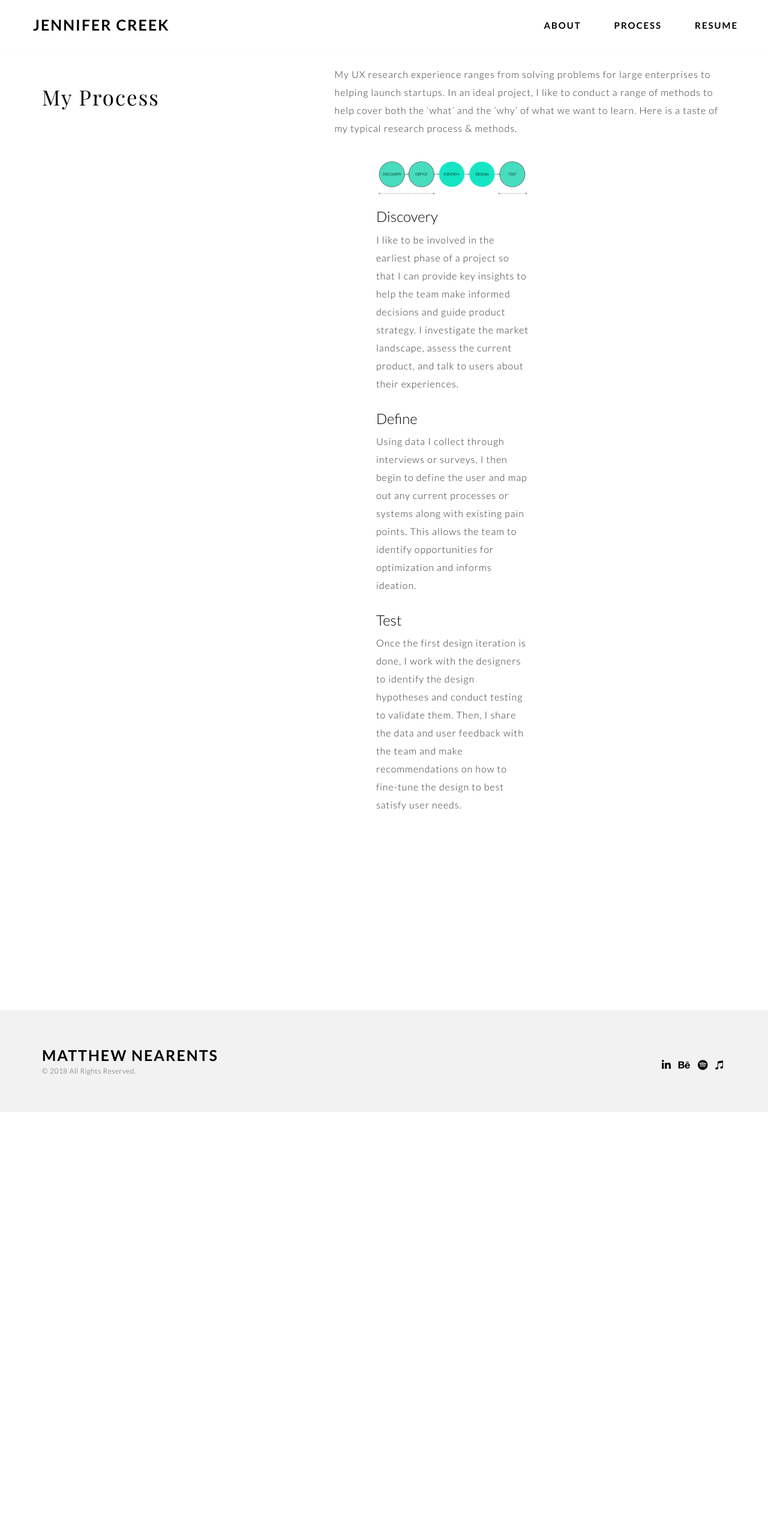
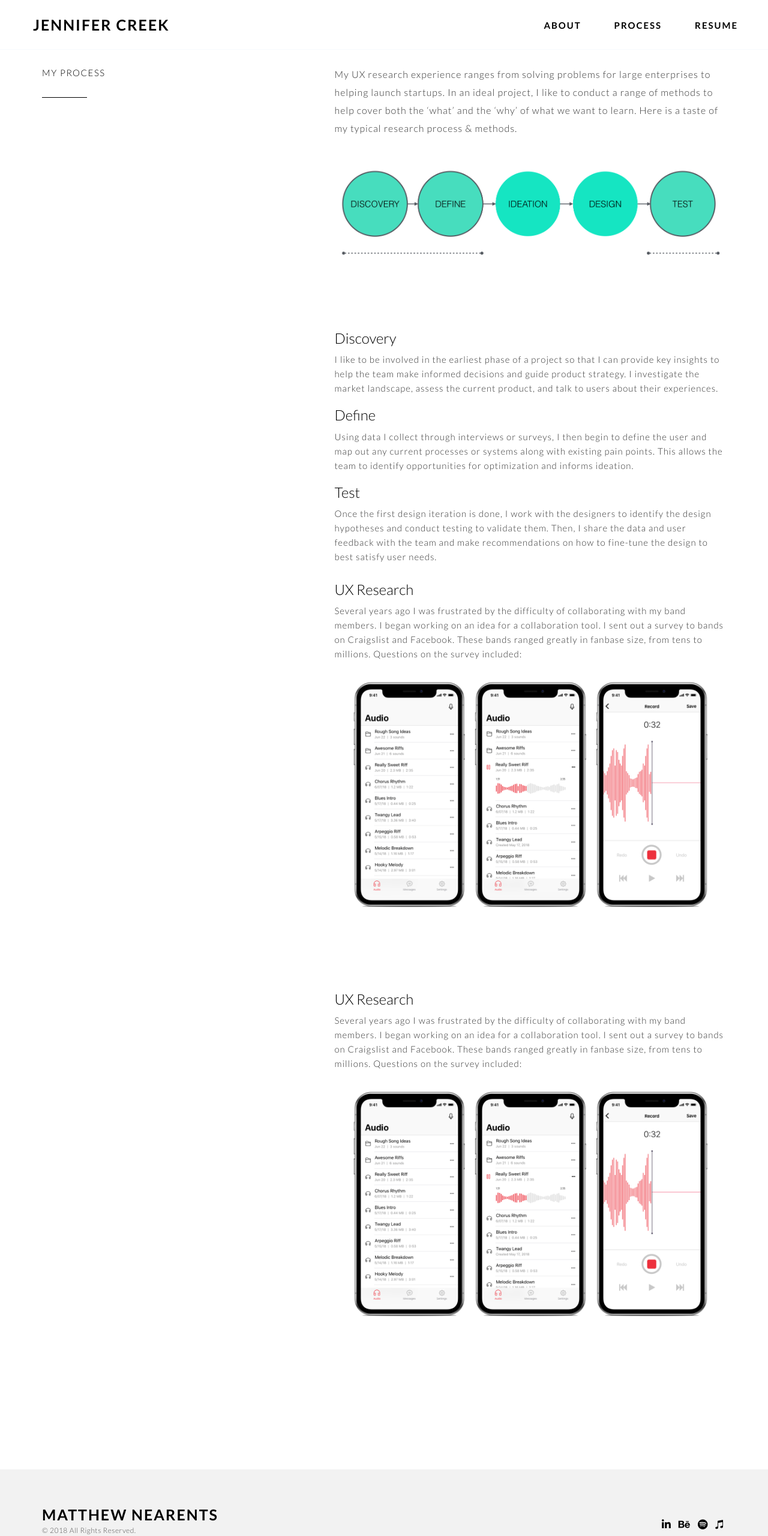
Before and after one commit to jennfercc/portfolio, a plain HTML site: page process.html in a window 1280 px wide. Shown: the whole page at 60% size. Before the commit the page ends 1854 px from the top, so only its background shows below. Drawn offline with nearby package versions, Linux system fonts and the light colour scheme.

Commit message:
fixed process page

```diff
--- a/process.html
+++ b/process.html
@@ -93,34 +93,71 @@
 					<div class="row">
 						<div class="about">
 							<div class="col-md-4 col-sm-12">
+								<h3 class="caption">
+									My Process
+								</h3>
 <!--
-								<h3 class="caption">
-                                    UX Research
-								</h3>
--->
 								<h2 class="headline">
-									My Process
+									Audiomesh
 								</h2>
 								<p class="description">
-<!--								    Mobile Design, Ecommerce-->
+								    Mobile Design, iOS Development
 								</p>
+-->
 							</div> <!-- end .col-md-6 -->
 							<div class="col-md-7 col-md-offset-1 col-sm-12">
 								<div class="about__description">
-                                    <h3></h3>
+
+
+
+<!--                                    <h3>Background</h3>-->
 									<p>
-										My UX research experience ranges from solving problems for large enterprises to helping launch startups. In an ideal project, I like to conduct a range of methods to help cover both the ‘what’ and the ‘why’ of what we want to learn. Here is a taste of my typical research process & methods.
+										My UX research experience ranges from solving problems for large enterprises to helping launch startups. In an ideal project, I like to conduct a range of methods to help cover both the ‘what’ and the ‘why’ of what we want to learn. Here is a taste of my typical research process &amp; methods.
                                     </p>
 
 
 
-				<div class="col-md-7 col-md-offset-1 col-sm-12">
-							<div class="process-items">
-                                <div class="image-holder process-item">
-                                    <img src="img/process2.png" alt="Process diagram">
 
 
-                                     <h3>Discovery</h3>
+								</div>
+							</div> <!-- end .col-md-6 -->
+						</div> <!-- end .about -->
+					</div> <!-- end .row -->
+
+
+
+                     <div class="row">
+
+                        <div class="col-md-4 col-sm-12"></div> <!-- end .col-md-6 -->
+
+
+						<div class="col-md-7 col-md-offset-1 col-sm-12">
+							<div class="project-items">
+								<div class="image-holder project-item">
+									<img src="img/process2.png" alt="Process diagram">
+								</div>
+<!--
+								<div class="image-holder project-item">
+									<img src="img/projects/project-03/project-img-04.jpg" alt="Item 04">
+								</div>
+-->
+							</div> <!-- end .project-items-->
+						</div> <!-- end .col-md-12 -->
+					</div> <!-- end .row -->
+
+
+
+
+                    <div class="row">
+
+                        <div class="col-md-4 col-sm-12"></div> <!-- end .col-md-6 -->
+
+                    <div class="col-md-7 col-md-offset-1 col-sm-12">
+								<div class="about__description">
+
+
+
+                                    <h3>Discovery</h3>
                                      <p>
                                          I like to be involved in the earliest phase of a project so that I can provide key insights to help the team make informed decisions and guide product strategy. I investigate the market landscape, assess the current product, and talk to users about their experiences.
 
@@ -141,33 +178,57 @@
 
 
 								</div>
-							</div> <!-- end .col-md-6 -->
-						</div> <!-- end .about -->
-					</div> <!-- end .row -->
-				</div> <!-- end .container -->
-			</section>
-			<!-- end ABOUT -->
-
-			<!-- PROJECT ITEMS -->
-			<section id="project-items" class="section section-project-items">
-				<div class="container">
-					<div class="row">
-						<div class="col-md-12 col-sm-12">
-							<div class="project-items">
+                    </div>
+                    </div>
 
 
+
+
+
+
+
+
+
+
+
+
+
+
+
+                    <div class="row">
+
+                        <div class="col-md-4 col-sm-12"></div> <!-- end .col-md-6 -->
+
+                    <div class="col-md-7 col-md-offset-1 col-sm-12">
+								<div class="about__description">
+
+
+
+                                    <h3>UX Research</h3>
+                                    <p>
+                                        Several years ago I was frustrated by the difficulty of collaborating with my band members. I began working on an idea for a collaboration tool. I sent out a survey to bands on Craigslist and Facebook. These bands ranged greatly in fanbase size, from tens to millions. Questions on the survey included:
+                                    </p>
+
+
+
+
+
+								</div>
+                    </div>
+                    </div>
+
+
+                    <div class="row">
+
+                        <div class="col-md-4 col-sm-12"></div> <!-- end .col-md-6 -->
+
+
+						<div class="col-md-7 col-md-offset-1 col-sm-12">
+							<div class="project-items">
+								<div class="image-holder project-item">
+									<img src="img/projects/audiomesh/audiomesh-screens-main-1400x912.png" alt="Three screenshots of the Audiomesh user interface on a mobile device">
+								</div>
 <!--
-                                <div class="image-holder project-item">
-									<img src="img/projects/pet/petco%20screenshots.jpg" alt="Three screenshots of the Petco app. Home, cart, and store locator.">
-								</div>
--->
-<!--
-								<div class="image-holder project-item">
-									<img src="img/projects/project-03/project-img-02.jpg" alt="Item 02">
-								</div>
-								<div class="image-holder project-item">
-									<img src="img/projects/project-03/project-img-03.jpg" alt="Item 03">
-								</div>
 								<div class="image-holder project-item">
 									<img src="img/projects/project-03/project-img-04.jpg" alt="Item 04">
 								</div>
@@ -175,77 +236,59 @@
 							</div> <!-- end .project-items-->
 						</div> <!-- end .col-md-12 -->
 					</div> <!-- end .row -->
-				</div> <!-- end .container -->
-			</section>
-			<!-- end PROJECT ITEMS -->
-
-			<!-- NAVIGATION -->
-			<section id="project-nav" class="section section-project-nav">
-				<div class="container">
-					<div class="row">
-						<div class="col-md-12 col-sm-12">
-							<ul class="nav project-nav">
-
-                                <!-- First Project -->
-<!--
-								<li class="nav__item prev disabled">
-									<a href="javascript:void(0)" data-disabled="true">
-										<span class="icon arrow-left"></span>
-										<span class="nav__desc">Prev project</span>
-									</a>
-								</li>
-
-								<li class="nav__item next">
-									<a href="project-02.html" title="Next Project">
-										<span class="nav__desc">Next project</span>
-										<span class="icon arrow-right"></span>
-									</a>
-								</li>
--->
-                                <!-- end first project -->
 
 
-                                <!-- Middle Project -->
-<!--
-                                <li class="nav__item prev">
-									<a href="divvy.html">
-										<span class="icon arrow-left"></span>
-										<span class="nav__desc">Prev project</span>
-									</a>
-								</li>
-								<li class="nav__item next">
-									<a href="tires.html" title="Next Project">
-										<span class="nav__desc">Next project</span>
-										<span class="icon arrow-right"></span>
-									</a>
-								</li>
--->
-                                <!-- end middle project -->
+                     <div class="row">
 
+                        <div class="col-md-4 col-sm-12"></div> <!-- end .col-md-6 -->
 
-                                <!-- Last Project -->
-<!--
-                                <li class="nav__item prev">
-									<a href="project-02.html">
-										<span class="icon arrow-left"></span>
-										<span class="nav__desc">Prev project</span>
-									</a>
-								</li>
-
-                                <li class="nav__item next disabled">
-									<a href="javascript:void(0)" data-disabled="true" title="Next Project">
-										<span class="nav__desc">Next project</span>
-										<span class="icon arrow-right"></span>
-									</a>
-								</li>
--->
-                                <!-- end last project -->
+                    <div class="col-md-7 col-md-offset-1 col-sm-12">
+								<div class="about__description">
 
 
 
-							</ul>
+                                    <h3>UX Research</h3>
+                                    <p>
+                                        Several years ago I was frustrated by the difficulty of collaborating with my band members. I began working on an idea for a collaboration tool. I sent out a survey to bands on Craigslist and Facebook. These bands ranged greatly in fanbase size, from tens to millions. Questions on the survey included:
+                                    </p>
+
+
+
+
+
+								</div>
+                    </div>
+                    </div>
+
+
+                     <div class="row">
+
+                         <div class="col-md-4 col-sm-12"></div> <!-- end .col-md-6 -->
+
+						<div class="col-md-7 col-md-offset-1 col-sm-12">
+							<div class="project-items">
+								<div class="image-holder project-item">
+									<img src="img/projects/audiomesh/audiomesh-screens-main-1400x912.png" alt="Three screenshots of the Audiomesh user interface on a mobile device">
+								</div>
+<!--
+								<div class="image-holder project-item">
+									<img src="img/projects/project-03/project-img-04.jpg" alt="Item 04">
+								</div>
+-->
+							</div> <!-- end .project-items-->
 						</div> <!-- end .col-md-12 -->
 					</div> <!-- end .row -->
+
+
+
+
+
+
+
+
+
+
+
 				</div> <!-- end .container -->
 			</section>
 			<!-- end NAVIGATION -->
```
Also changed, not shown: test.html (+108 -39 lines).
